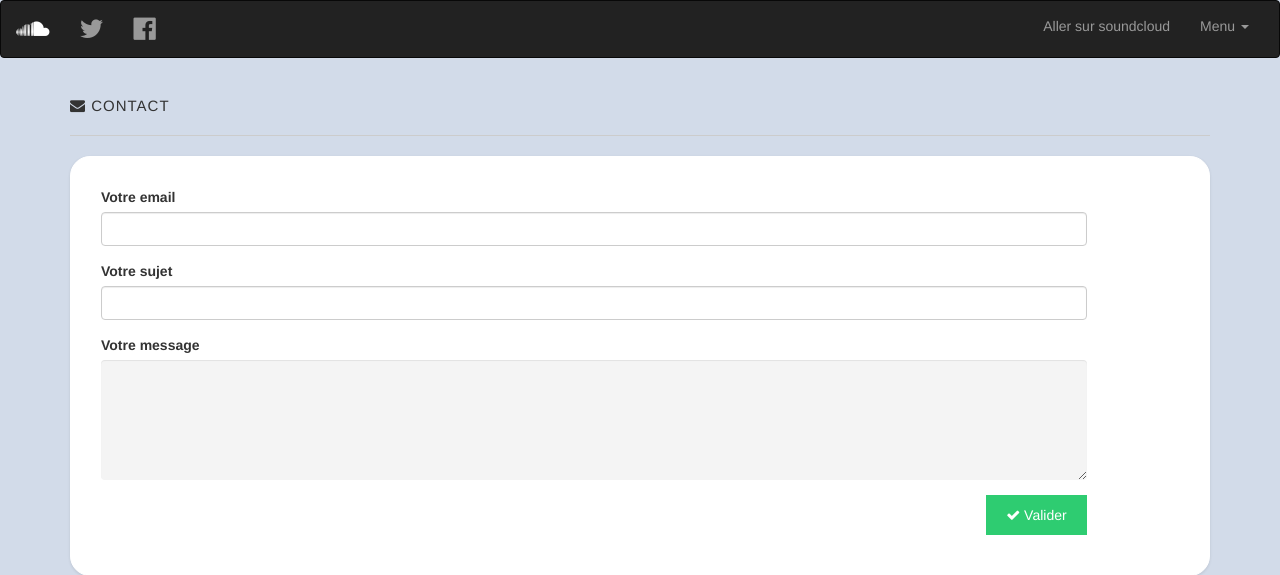
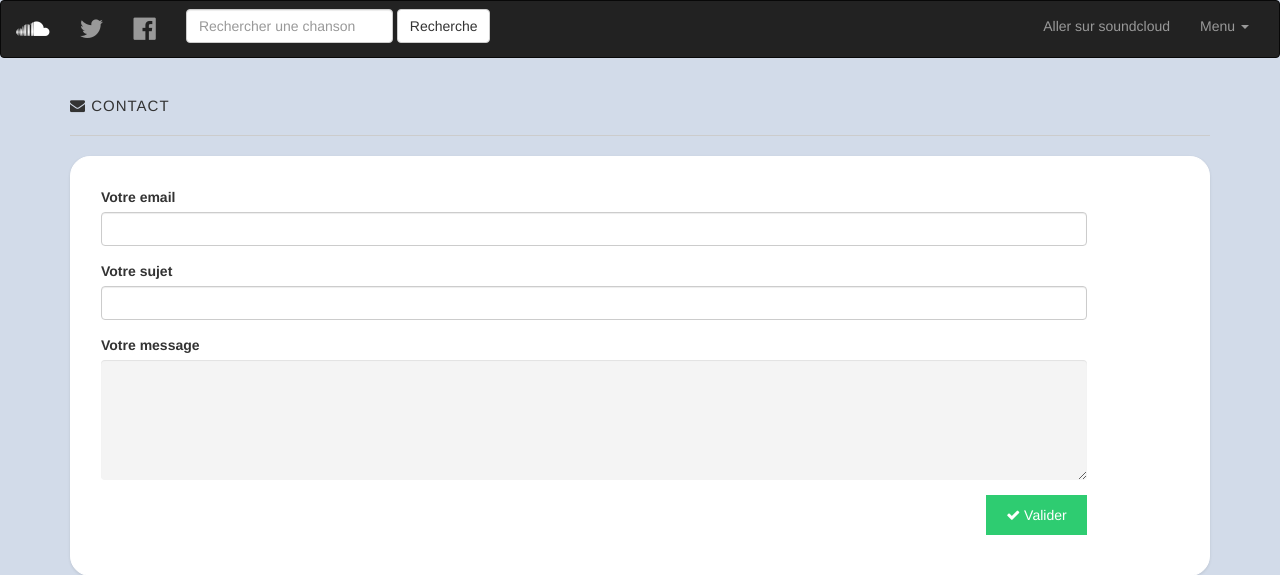
Before and after one commit to NicoVsr/Project-github-a2, a PHP site: page /contact.php in a window 1280 px wide. Shown: the top 575 px of the page. Run offline with PHP 8.4, Linux system fonts and the light colour scheme.

Commit message:
search bar added

```diff
--- a/view/_topbar.php
+++ b/view/_topbar.php
@@ -19,7 +19,12 @@
 				<li><a href="https://twitter.com/soundcloud?lang=fr" class="logo"><i class="fa fa-twitter"></i></a></li>
 				<li><a href="https://www.facebook.com/SoundCloud/" class="logo"><i class="fa fa-facebook-official"></i></a></li>
 			</ul>
-
+			<form class="navbar-form navbar-left">
+				<div class="form-group">
+					<input type="text" class="form-control" placeholder="Rechercher une chanson">
+				</div>
+				<button type="submit" class="btn btn-default">Recherche</button>
+			</form>
 			<ul class="nav navbar-nav navbar-right">
 				<li><a href="http://www.soundcloud.com">Aller sur soundcloud </a></li>
 				<li class="dropdown">
```
